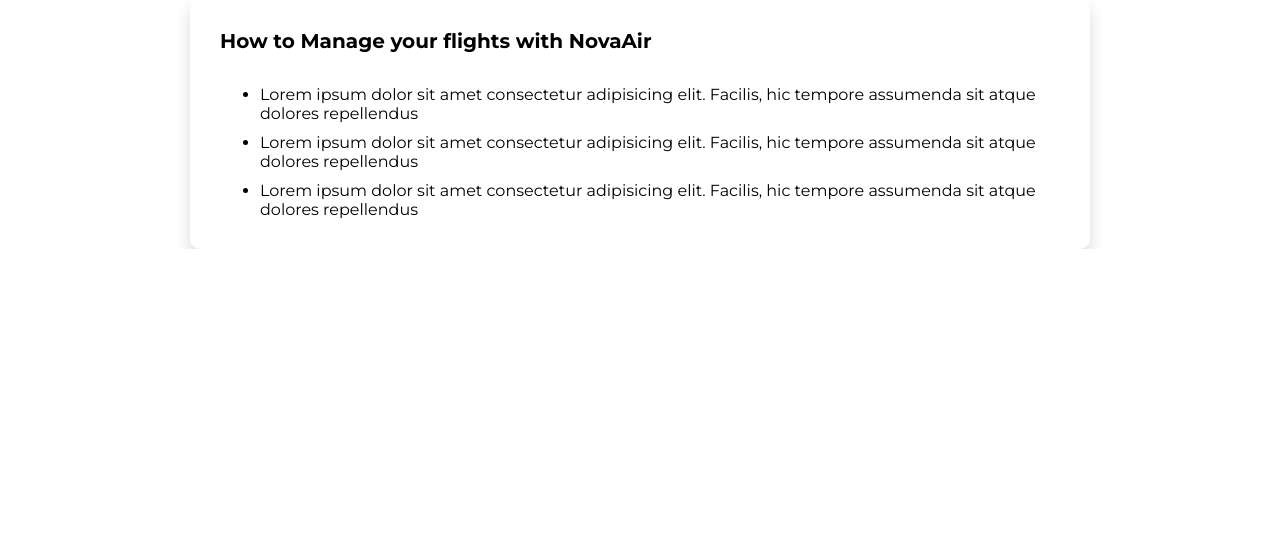
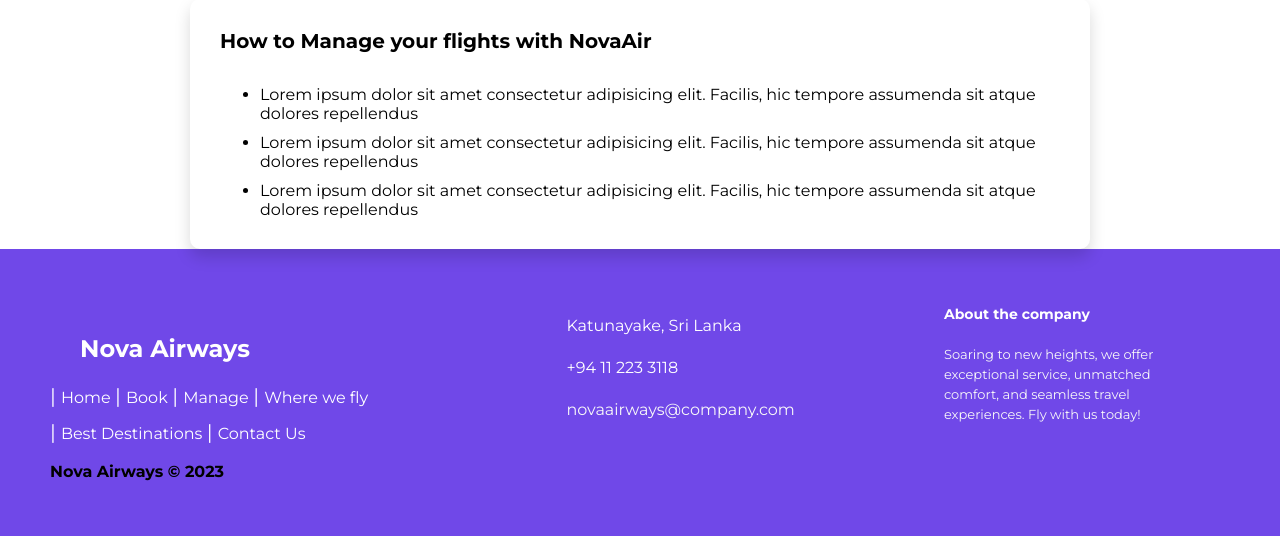
Before and after one commit to ashehxn/Air-Ticket-Project, a PHP site: page /manage.html in a window 1280 px wide. Shown: the part 622-1158 px from the top of the page. Before the commit the page ends 871 px from the top, so only its background shows below. Run offline with PHP 8.4, Linux system fonts and the light colour scheme.

Commit message:
created the footer

```diff
--- a/manage.html
+++ b/manage.html
@@ -63,6 +63,58 @@
 
     </div>
 
+
+    <footer class="footer-distributed">
+
+      <div class="footer-left">
+
+        <h3>Nova Airways</h3>
+
+        <p class="footer-links">
+          <a href="index.html">Home</a>
+          <a href="book.html">Book</a>
+          <a href="manage.html">Manage</a>
+          <a href="#">Where we fly</a>
+          <a href="#">Best Destinations</a>
+          <a href="#">Contact Us</a>
+        </p>
+
+        <p class="footer-company-name">Nova Airways © 2023</p>
+      </div>
+
+      <div class="footer-center">
+
+        <div>
+          <i class="fa fa-map-marker"></i>
+          <p>Katunayake, Sri Lanka</p>
+        </div>
+
+        <div>
+          <i class="fa fa-phone"></i>
+          <p>+94 11 223 3118</p>
+        </div>
+
+
+        <div>
+          <i class="fa fa-envelope"></i>
+          <p><a href="mailto:novaairways@company.com">novaairways@company.com</a></p>
+        </div>
+      </div>
+
+      <div class="footer-right">
+        <p class="footer-company-about">
+          <span>About the company</span>
+          Soaring to new heights, we offer exceptional service, unmatched comfort, and seamless travel experiences. Fly with us today!
+        </p>
+        <div>
+          <i class="social-icon fab fa-facebook-f"></i>
+          <i class="social-icon fab fa-twitter"></i>
+          <i class="social-icon fab fa-instagram"></i>
+          <i class="social-icon fas fa-envelope"></i>
+        </div>
+      </div>
+    </footer>
+
 </body>
 
 </html>
--- a/styles/manage.css
+++ b/styles/manage.css
@@ -3,6 +3,13 @@
     padding: 0;
     box-sizing: border-box;
     font-family: "Montserrat", sans-serif;
+}
+
+h2 {
+    text-align: center;
+    color: #444;
+    font-size: 26px;
+    margin-bottom: 64px;
 }
 
 nav {
@@ -15,6 +22,7 @@
     justify-content: flex-end;
 }
 
+/* Nav Bar */
 .topnav {
     overflow: hidden;
     display: flex;
@@ -39,13 +47,6 @@
     left: 168px;
 }
 
-h2 {
-    text-align: center;
-    color: #444;
-    font-size: 26px;
-    margin-bottom: 64px;
-}
-
 .main-container {
     width: 1200px;
     margin: 0 auto;
@@ -64,6 +65,25 @@
     text-align: center;
 }
 
+ul {
+    display: block;
+    list-style-type: disc;
+    margin-top: 2em;
+    margin-bottom: 1 em;
+    margin-left: 30px;
+    margin-right: 0;
+    padding-left: 40px;
+}
+
+li {
+    margin-bottom: 10px;
+}
+
+h3 {
+    margin-top: 30px;
+    margin-left: 30px;
+    font-size: 20px;
+}
 
 .title-description {
     text-align: center;
@@ -124,22 +144,148 @@
     border: 1px solid #7048e8;
 }
 
-ul {
-    display: block;
-    list-style-type: disc;
-    margin-top: 2em;
-    margin-bottom: 1 em;
-    margin-left: 30px;
-    margin-right: 0;
-    padding-left: 40px;
+
+/* footer */
+
+.social-icon {
+    margin: 20px 10px;
 }
 
-li {
-    margin-bottom: 10px;
+
+.footer-distributed {
+    background: #7048e8;
+    box-shadow: 0 1px 1px 0 rgba(0, 0, 0, 0.12);
+    box-sizing: border-box;
+    width: 100%;
+    text-align: left;
+    font: bold 16px sans-serif;
+    padding: 55px 50px;
 }
 
-h3{
-    margin-top: 30px;
-    margin-left: 30px;
+.footer-distributed .footer-left,
+.footer-distributed .footer-center,
+.footer-distributed .footer-right {
+    display: inline-block;
+    vertical-align: top;
+}
+
+/* Footer left */
+
+.footer-distributed .footer-left {
+    width: 40%;
+}
+
+.footer-distributed .footer-left h3 {
+    color: #fff;
+    font-size: 24px;
+}
+
+/* Footer links */
+
+.footer-distributed .footer-links {
+    color: #ffffff;
+    margin: 15px 0 12px;
+    padding: 0;
+}
+
+.footer-distributed .footer-links a {
+    display: inline-block;
+    line-height: 1.8;
+    font-weight: 400;
+    text-decoration: none;
+    color: inherit;
+}
+
+/* Footer Center */
+
+.footer-distributed .footer-center {
+    width: 35%;
+}
+
+.footer-distributed .footer-center i {
+    background-color: #33383b;
+    color: #ffffff;
+    font-size: 25px;
+    width: 38px;
+    height: 38px;
+    border-radius: 50%;
+    text-align: center;
+    line-height: 42px;
+    margin: 10px 15px;
+    vertical-align: middle;
+}
+
+
+.footer-distributed .footer-center p {
+    display: inline-block;
+    color: #ffffff;
+    font-weight: 400;
+    vertical-align: middle;
+    margin: 10px;
+}
+
+.footer-distributed .footer-center p span {
+    display: block;
+    font-weight: normal;
+    font-size: 14px;
+    line-height: 2;
+}
+
+.footer-distributed .footer-center p a {
+    color: #F8F8F8;
+    text-decoration: none;
+    ;
+}
+
+.footer-distributed .footer-links a:before {
+    content: "|";
+    font-weight: 300;
     font-size: 20px;
+    left: 0;
+    color: #fff;
+    display: inline-block;
+    padding-right: 5px;
 }
+
+/* Footer Right */
+
+.footer-distributed .footer-right {
+    width: 20%;
+}
+
+.footer-distributed .footer-company-about {
+    line-height: 20px;
+    color: #F8F8F8;
+    font-size: 13px;
+    font-weight: normal;
+    margin: 0;
+}
+
+.footer-distributed .footer-company-about span {
+    display: block;
+    color: #ffffff;
+    font-size: 14px;
+    font-weight: bold;
+    margin-bottom: 20px;
+}
+
+.footer-distributed .footer-icons {
+    margin-top: 25px;
+}
+
+.footer-distributed .footer-icons a {
+    display: inline-block;
+    width: 35px;
+    height: 35px;
+    cursor: pointer;
+    background-color: #33383b;
+    border-radius: 2px;
+
+    font-size: 20px;
+    color: #ffffff;
+    text-align: center;
+    line-height: 35px;
+
+    margin-right: 3px;
+    margin-bottom: 5px;
+}
```
Also changed, not shown: index.html (+84 -79 lines), styles/style.css (+144 -0 lines).
